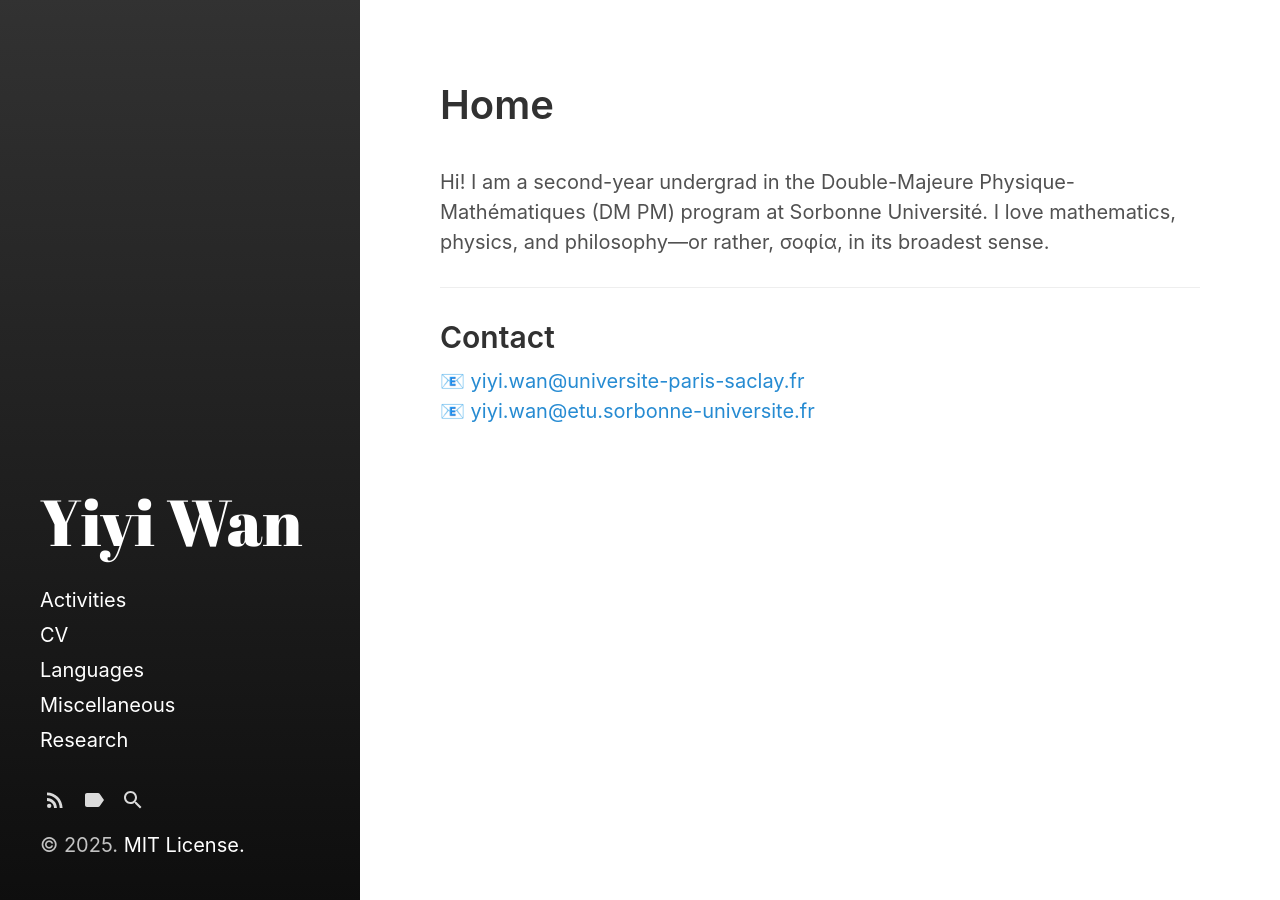
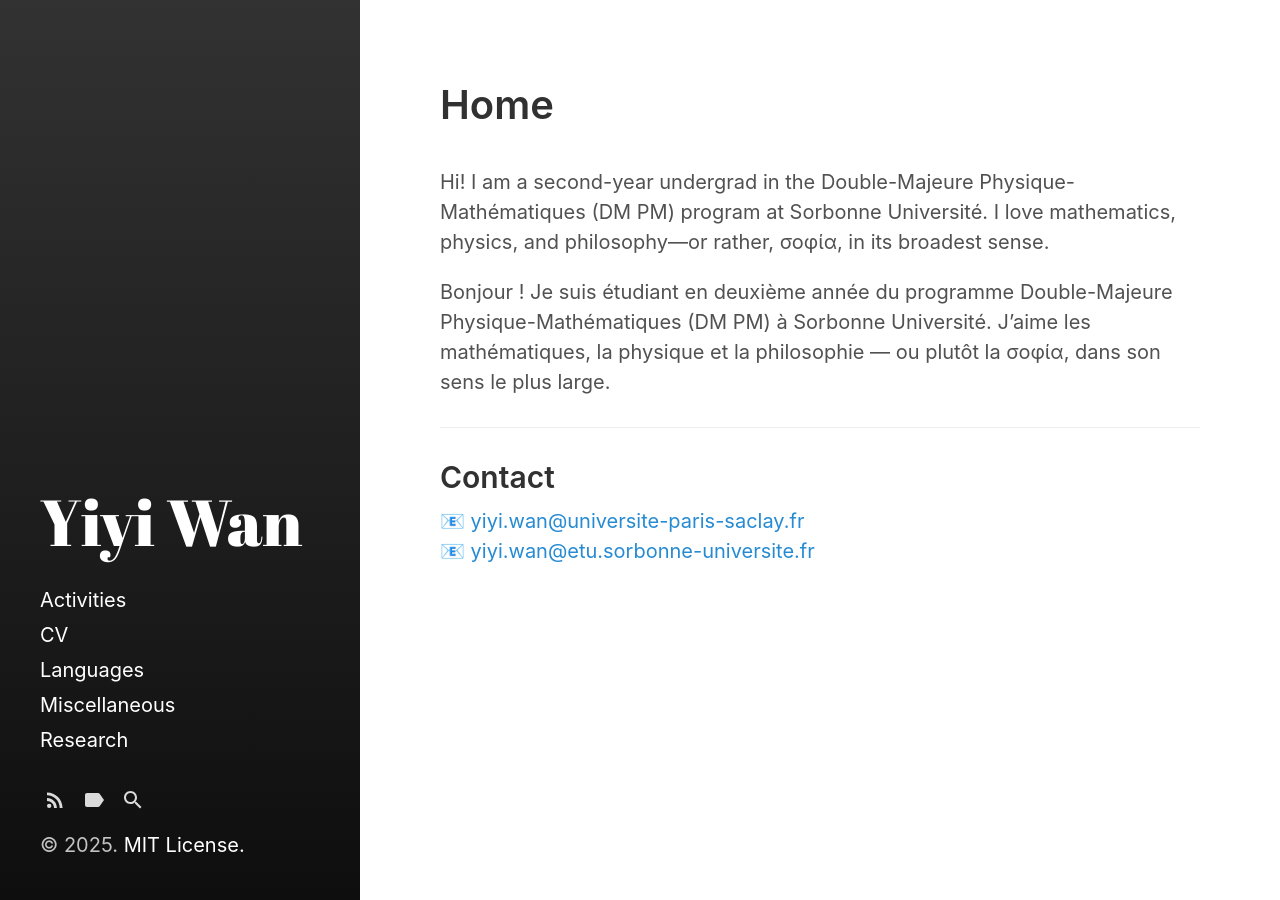
Before and after one commit to Roimex/Roimex.github.io, a Jekyll site: the page built from index.html, in a window 1280 px wide. Built offline with Jekyll 4.4.1, drawn with Linux system fonts in a browser that asks for light colours.

Commit message:
Update index.html

```diff
--- a/index.html
+++ b/index.html
@@ -19,6 +19,11 @@ title: Home
     I love mathematics, physics, and philosophy—or rather, σοφία, in its broadest sense.
 </p>
 
+<p>
+    Bonjour ! Je suis étudiant en deuxième année du programme Double-Majeure Physique-Mathématiques (DM PM) à Sorbonne Université.
+    J’aime les mathématiques, la physique et la philosophie — ou plutôt la σοφία, dans son sens le plus large.
+</p>
+
 <hr>
 
 <h2>Contact</h2>
```
